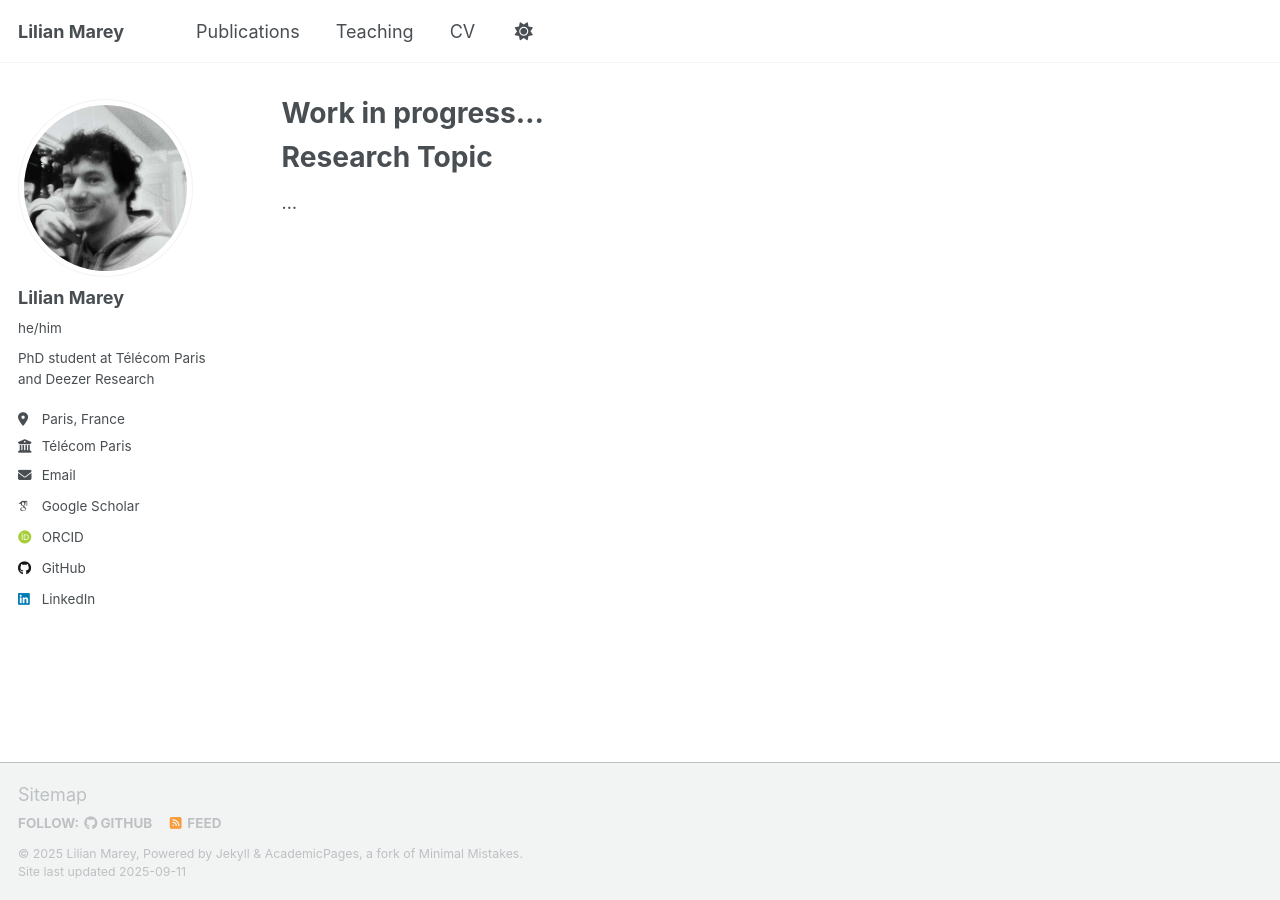
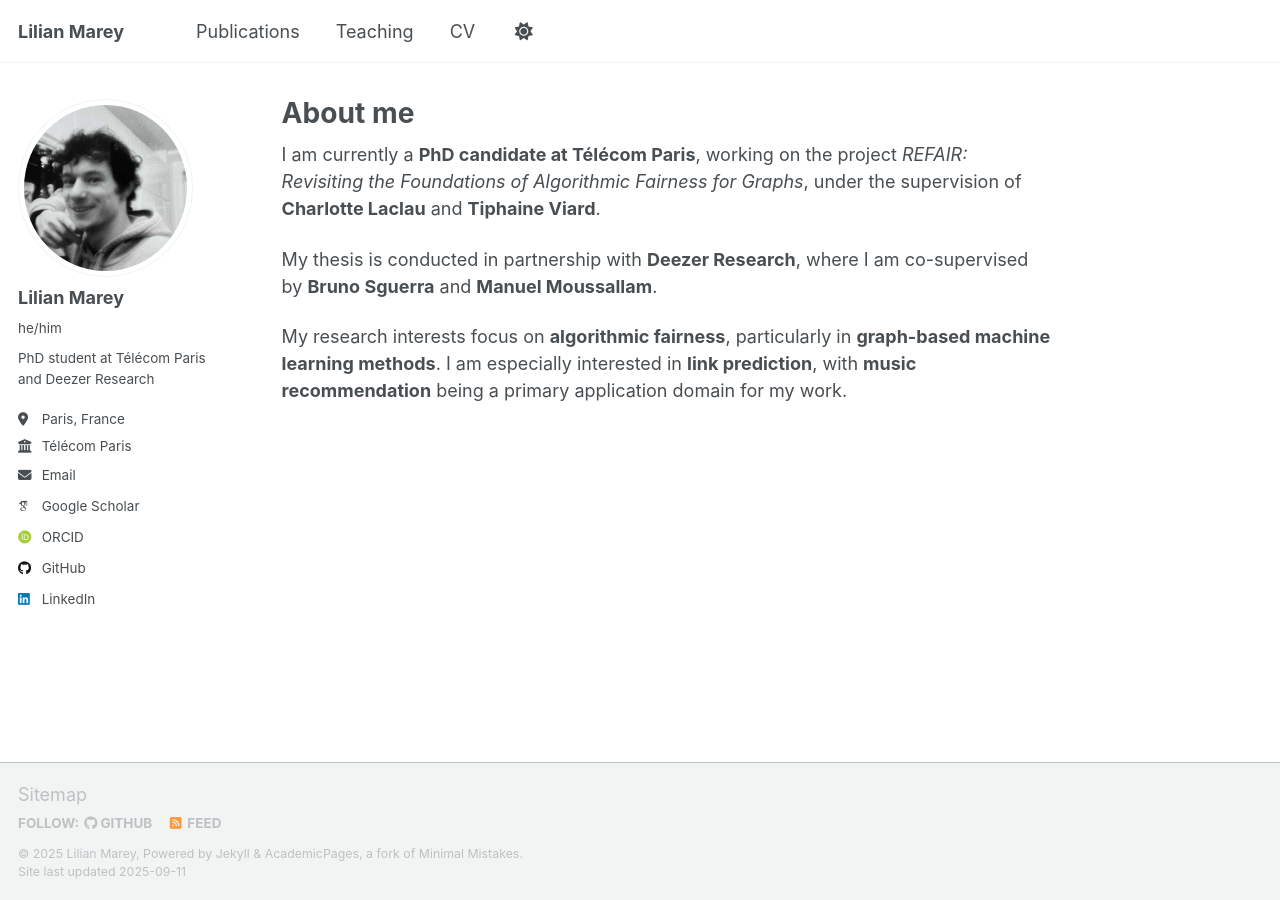
Before and after one commit to lilianmarey/lilianmarey.github.io, a Jekyll site: the page built from _pages/about.md, in a window 1280 px wide. Built offline with Jekyll 4.4.1, drawn with Linux system fonts in a browser that asks for light colours; some web fonts are replaced; a script that is not in the unit is left out.

Commit message:
Update about.md

```diff
--- a/_pages/about.md
+++ b/_pages/about.md
@@ -1,13 +1,14 @@
 ---
 permalink: /
-title: "Work in progress..."
+title: "About me"
 author_profile: true
 redirect_from:
   - /about/
   - /about.html
 ---
 
-Research Topic
-======
+I am currently a **PhD candidate at Télécom Paris**, working on the project *REFAIR: Revisiting the Foundations of Algorithmic Fairness for Graphs*, under the supervision of **Charlotte Laclau** and **Tiphaine Viard**.
 
-...
+My thesis is conducted in partnership with **Deezer Research**, where I am co-supervised by **Bruno Sguerra** and **Manuel Moussallam**.
+
+My research interests focus on **algorithmic fairness**, particularly in **graph-based machine learning methods**. I am especially interested in **link prediction**, with **music recommendation** being a primary application domain for my work.
```
